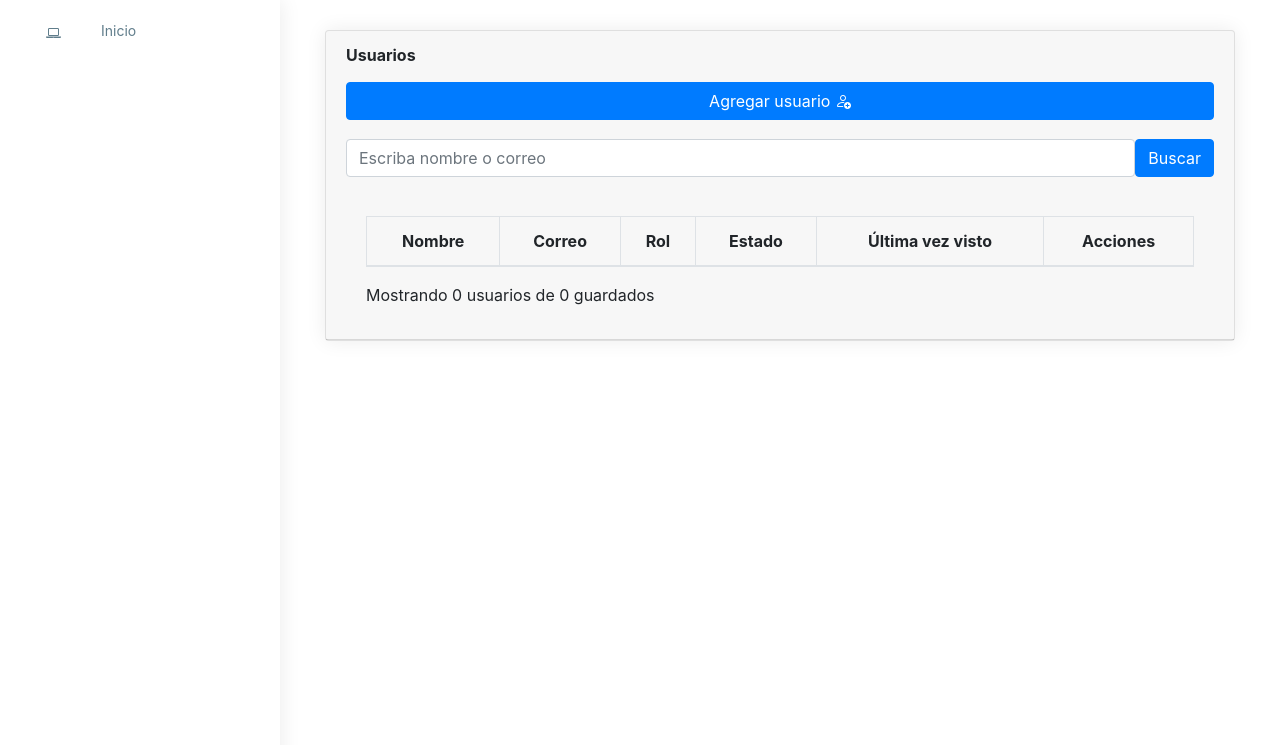
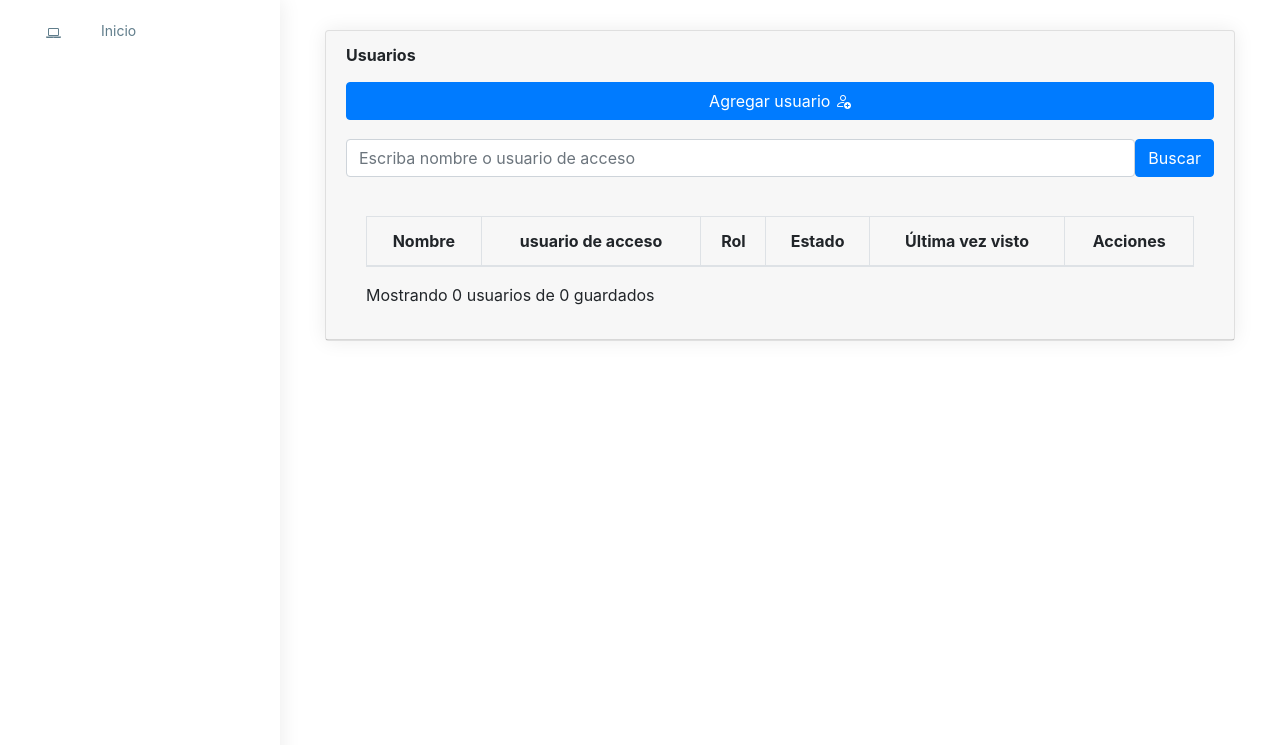
Before and after one commit to Votoseguro25/electoral, a Laravel app: page /usuarios/registrar in a window 1280 px wide. Shown: the part 55-800 px from the top of the page. Run offline with Laravel 12, Linux system fonts and the light colour scheme; the visitor is signed in with stand-in values (Sample User, id 1); data that the repository does not hold is empty; some libraries are stand-ins or nearby versions.

Commit message:
modificar correo a usuarios de acceso en usuarios

```diff
--- a/resources/views/pages/acceso/registrar.blade.php
+++ b/resources/views/pages/acceso/registrar.blade.php
@@ -50,9 +50,9 @@
                                         <div class="col col-md-12">
                                             <div class="input-group">
                                                 <div class="input-group-addon"><i class="bi bi-envelope"></i></div>
-                                                <input type="email"
+                                                <input type="text"
                                                     class="form-control {{ $errors->has('email') ? 'is-invalid' : null }}"
-                                                    placeholder="correo" id="email" name="email" required
+                                                    placeholder="usuario de acceso" id="email" name="email" required
                                                     value="{{ old('email') }}" />
                                             </div>
 
@@ -198,7 +198,7 @@
 
                 <form method="get" action="#" id="buscador-form" class="d-flex mb-3 mt-3 flex-row">
                     <input type="text" name="consulta" id="buscador" class="form-control" value="{{ $consulta ?? ''}}"
-                        placeholder="Escriba nombre o correo">
+                        placeholder="Escriba nombre o usuario de acceso">
 
                     <button type="submit" class="btn btn-primary">Buscar</button>
                 </form>
@@ -207,7 +207,7 @@
                         <thead>
                             <tr>
                                 <th class="text-center">Nombre</th>
-                                <th class="text-center">Correo</th>
+                                <th class="text-center">usuario de acceso</th>
                                 <th class="text-center">Rol</th>
                                 <th class="text-center">Estado</th>
                                 <th class="text-center">Última vez visto</th>
@@ -302,9 +302,9 @@
                                                                         @php
                                                                             $emailValue = old('email_editar', $usuario->email);
                                                                         @endphp
-                                                                        <input type="email"
+                                                                        <input type="text"
                                                                             class="form-control {{ $errors->has('email_editar') ? 'is-invalid' : null }}"
-                                                                            placeholder="correo" id="email_editar"
+                                                                            placeholder="usuario de acceso" id="email_editar"
                                                                             name="email_editar" required
                                                                             value="{{ $emailValue }}" />
                                                                     </div>
```
Also changed, not shown: app/Http/Middleware/validarUsuariosCrear.php (+4 -5 lines), app/Http/Middleware/validarUsuariosEditar.php (+3 -5 lines), public/resources/js/acceso/login.js (+2 -9 lines).
